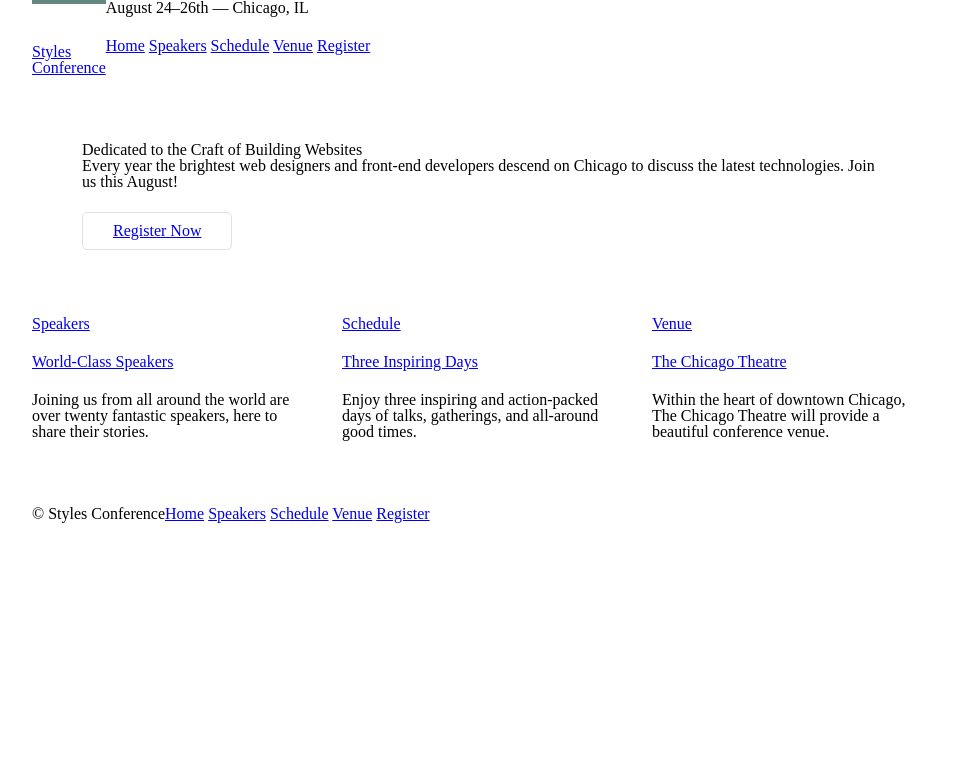
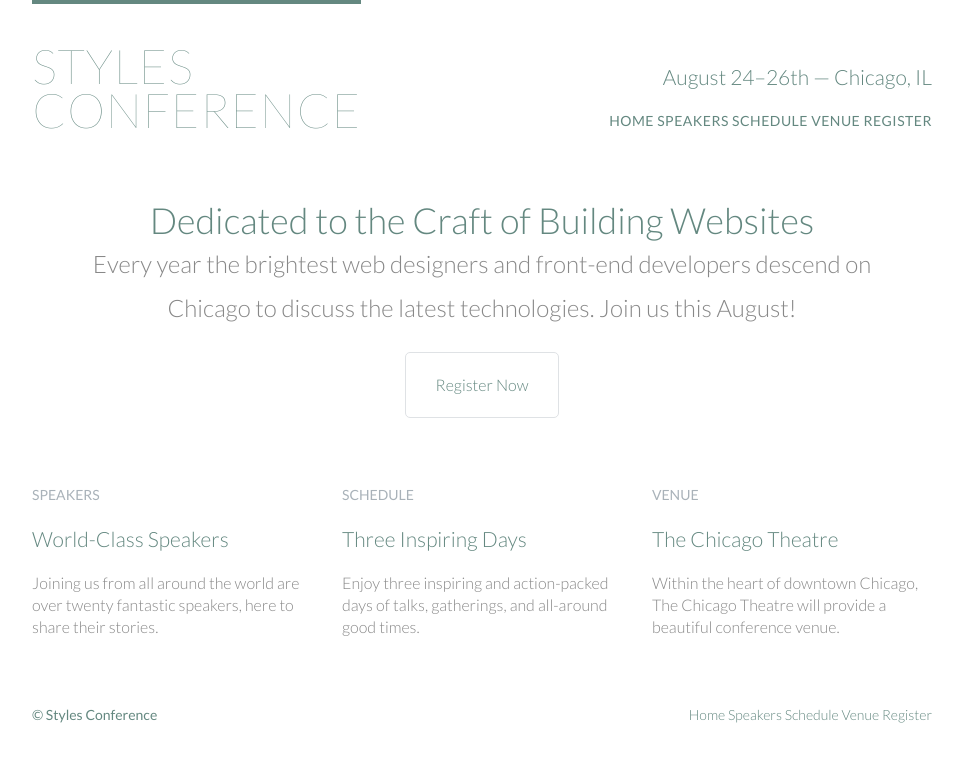
Before and after one commit to shivamsinghchahar/AltCamprogress, a plain HTML site: page HTML-CSS/style_conference/index.html in a window 1280 px wide. Shown: the whole page, without its empty margins (158-1121 px from the left). Drawn offline with Linux system fonts and the light colour scheme.

Commit message:
Update typography in style_conference

```diff
--- a/HTML-CSS/style_conference/assets/stylesheets/main.css
+++ b/HTML-CSS/style_conference/assets/stylesheets/main.css
@@ -60,6 +60,64 @@ table {
      -moz-box-sizing: border-box;
           box-sizing: border-box;
 }
+
+body {
+	color: #888;
+	font: 300 16px/22px "Lato", "Open Sans", "Helvetica Neue", Helvetica, Arial, sans-serif;
+}
+
+h1, h2, h3, h4 {
+  color: #648880;
+}
+
+h1 {
+  font-size: 36px;
+  line-height: 44px;
+}
+
+h2 {
+  font-size: 24px;
+  line-height: 44px;
+}
+
+h3 {
+  font-size: 21px;
+}
+
+h4 {
+  font-size: 18px;
+}
+
+h5 {
+  color: #a9b2b9;
+  font-size: 14px;
+  font-weight: 400;
+  text-transform: uppercase;
+}
+
+strong {
+  font-weight: 400;
+}
+
+cite, em {
+  font-style: italic;
+}
+
+
+a:hover {
+  color: #a9b2b9;
+}
+
+a {
+  color: #648880;
+  text-decoration: none;
+}
+
+p a {
+	border-bottom: 1px solid #dfe2e5;
+}
+
+
 .container,
 .grid {
   margin: 0 auto;
@@ -141,7 +199,24 @@ h1, h3, h4, h5, p {
 .logo {
   border-top: 4px solid #648880;
   float: left;
+  font-size: 48px;
+  font-weight: 100;
+  letter-spacing: .5px;
+  line-height: 44px;
   padding: 40px 0 22px 0;
+  text-transform: uppercase;
+}
+
+.tagline {
+	margin: 66px 0 22px 0;
+	text-align: right;
+}
+
+.primary-nav {
+	font-size: 14px;
+	font-weight: 400;
+	letter-spacing: .5px;
+	text-transform: uppercase;
 }
 
 /*
@@ -151,11 +226,14 @@ h1, h3, h4, h5, p {
 */
 
 .primary-footer {
+  color: #648880;
+  font-size: 14px;
   padding-bottom: 44px;
   padding-top: 44px;
 }
 .primary-footer small {
   float: left;
+  font-weight: 400;
 }
 
 /*
@@ -165,5 +243,30 @@ h1, h3, h4, h5, p {
 */
 
 .hero {
+  line-height: 44px;
   padding: 22px 80px 66px 80px;
+  text-align: center;
 }
+
+.hero h2 {
+  font-size: 36px;
+}
+
+.hero p {
+  font-size: 24px;
+  font-weight: 100px;
+}
+
+.teaser a:hover h3 {
+	color: #a9b2b9;
+}
+
+/*
+  ========================================
+  Navigation
+  ========================================
+*/
+
+.nav {
+	text-align: right;
+}
--- a/HTML-CSS/style_conference/index.html
+++ b/HTML-CSS/style_conference/index.html
@@ -5,6 +5,8 @@
     <meta charset="utf-8">
     <title>Styles Conference</title>
     <link rel="stylesheet" href="assets/stylesheets/main.css">
+    <link rel="stylesheet"
+  href="http://fonts.googleapis.com/css?family=Lato:100,300,400">
   </head>
 
   <body>
@@ -17,9 +19,9 @@
         <a href="index.html">Styles <br> Conference</a>
       </h1>
 
-      <h3>August 24&ndash;26th &mdash; Chicago, IL</h3>
+      <h3 class="tagline">August 24&ndash;26th &mdash; Chicago, IL</h3>
 
-      <nav>
+      <nav class="nav primary-nav">
         <a href="index.html">Home</a>
         <a href="speakers.html">Speakers</a>
         <a href="schedule.html">Schedule</a>
@@ -47,7 +49,7 @@
 
       <!-- Speakers -->
 
-      <section class="col-1-3">
+      <section class="teaser col-1-3">
         <a href="speakers.html">
           <h5>Speakers</h5>
           <h3>World-Class Speakers</h3>
@@ -57,7 +59,7 @@
 
       Schedule
 
-      --><section class="col-1-3">
+      --><section class="teaser col-1-3">
         <a href="schedule.html">
           <h5>Schedule</h5>
           <h3>Three Inspiring Days</h3>
@@ -67,7 +69,7 @@
 
       Venue
 
-      --><section class="col-1-3">
+      --><section class="teaser col-1-3">
         <a href="venue.html">
           <h5>Venue</h5>
           <h3>The Chicago Theatre</h3>
@@ -83,7 +85,7 @@
 
       <small>&copy; Styles Conference</small>
 
-      <nav>
+      <nav class="nav">
         <a href="index.html">Home</a>
         <a href="speakers.html">Speakers</a>
         <a href="schedule.html">Schedule</a>
```
